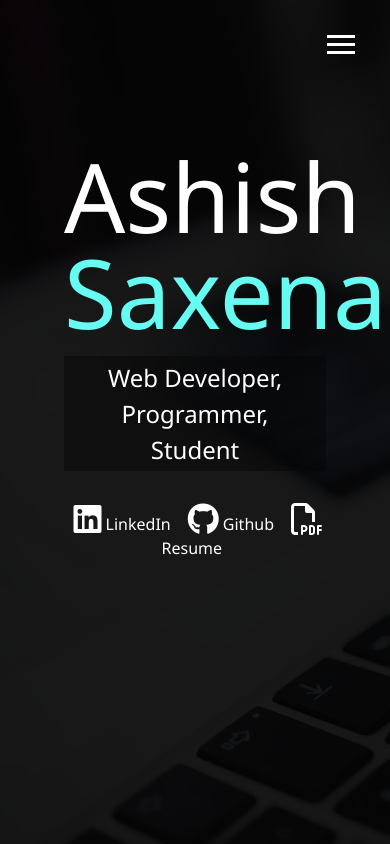
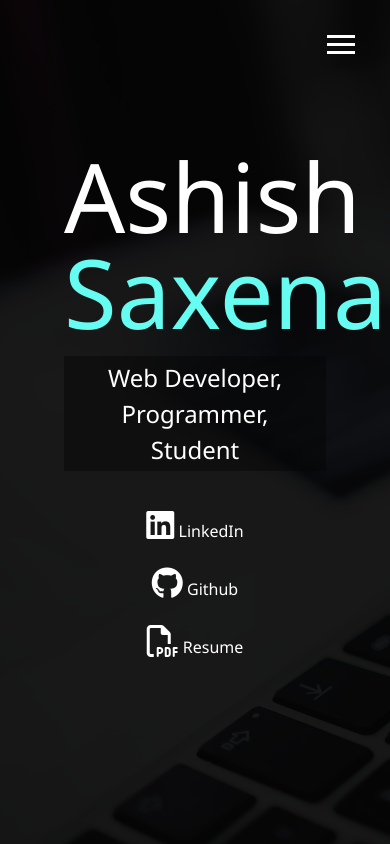
Before and after one commit to saxena11ashish/Portfolio, a website: page dist/index.html in a window 390 px wide. Drawn offline with Linux system fonts and the light colour scheme.

Commit message:
Updated for Small screens

```diff
--- a/scss/_mobile.scss
+++ b/scss/_mobile.scss
@@ -89,4 +89,9 @@
     .boxes {
         grid-template-columns: 1fr;
     }
+    .icons {
+        display: grid;
+        grid-template-columns: 1fr;
+        grid-gap: 0.7rem;
+    }
 }
```
Also changed, not shown: scss/main.scss (+11 -1 lines), dist/css/main.css, dist/index.html.
